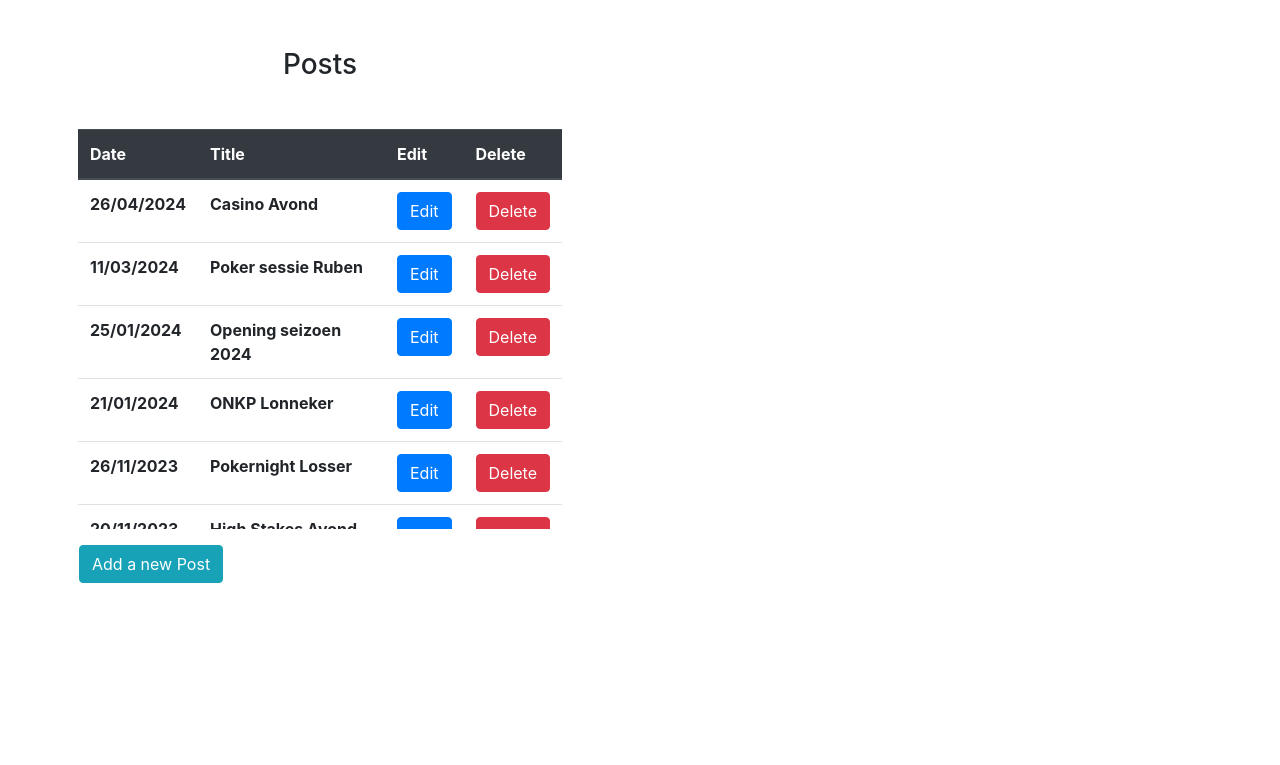
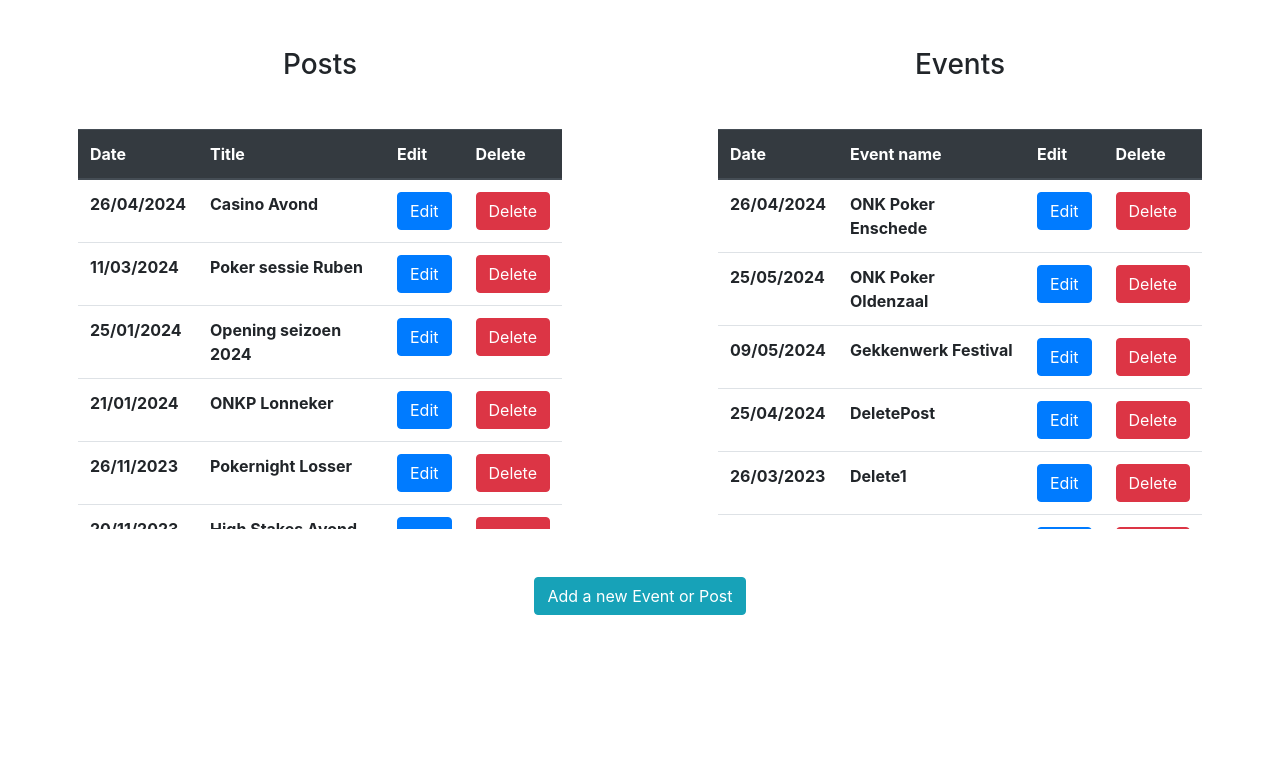
Before and after one commit to Niek-Damink/PokerPals, a Flask app: page /admin/post-events in a window 1280 px wide. Shown: the part 96-861 px from the top of the page. Run offline with Flask 3, Linux system fonts and the light colour scheme; a user stored in the database is signed in; some libraries are stand-ins or nearby versions.

Commit message:
Added functionality for editing of events

```diff
--- a/src/website/admin.py
+++ b/src/website/admin.py
@@ -231,7 +231,7 @@ def adminAddSession(amount):
 def adminPostEvents():
     if current_user.name != "Admin":
         return redirect(url_for('auth.login'))
-    return render_template("admin/adminPostEventsOverview.html", user = current_user, post_list = getPosts())
+    return render_template("admin/adminPostEventsOverview.html", user = current_user, post_list = getPosts(), event_list = getEventsAdmin())
 
 @admin.route('/post-events/delete-post/<id>', methods=['DELETE'])
 @login_required
@@ -240,7 +240,7 @@ def adminPostEventsDeletePost(id):
         return redirect(url_for('auth.login'))
     flash("Successfully deleted post", "success")
     deletePost(id)
-    return render_template("admin/adminPostEventsOverview.html", user = current_user, post_list = getPosts())
+    return redirect(url_for("admin.adminAddPostEvents"))
 
 
 @admin.route('/post-events/add', methods=['GET'])
@@ -285,6 +285,23 @@ def adminAddPost():
         flash("Succesfully created post")
     return redirect(url_for("admin.adminPostEvents"))
 
+@admin.route('/post-events/edit-event/<id>', methods=['POST'])
+@login_required
+def adminEditEvent(id):
+    if current_user.name != "Admin":
+        return redirect(url_for('auth.login'))
+    name = request.form.get("event_name")
+    date = request.form.get("date").split("/"); the_date = request.form.get("date")
+    if len(name) == 0:
+        flash("Please enter a name", "error")
+        return redirect(url_for("admin.adminPostEvents"))
+    elif len(date) != 3 or not date[0].isdigit() or not date[1].isdigit() or not date[2].isdigit() or len(date[0]) != 2 or len(date[1]) != 2 or len(date[2]) != 4:
+        flash("Please fill in a correct date (DD/MM/YYYY)", "error")
+        return redirect(url_for("admin.adminPostEvents"))
+    Events.query.filter(Events.id == id).update({Events.name: name, Events.date:the_date})
+    db.session.commit()
+    return redirect(url_for("admin.adminPostEvents"))
+
 @admin.route('/post-events/edit-post/<id>', methods=['POST'])
 @login_required
 def adminEditPost(id):
@@ -299,7 +316,7 @@ def adminEditPost(id):
         flash("Please enter a title", "error")
         return redirect(url_for("admin.adminPostEvents"))
     elif len(text) == 0:
-        flash("Pleas enter some text", "error")
+        flash("Please enter some text", "error")
         return redirect(url_for("admin.adminPostEvents"))
     elif len(date) != 3 or not date[0].isdigit() or not date[1].isdigit() or not date[2].isdigit() or len(date[0]) != 2 or len(date[1]) != 2 or len(date[2]) != 4:
         flash("Please fill in a correct date (DD/MM/YYYY)", "error")
--- a/src/website/dbQueries.py
+++ b/src/website/dbQueries.py
@@ -228,6 +228,10 @@ def getPosts():
     all_posts = Post.query.order_by(Post.id.desc()).all()
     return all_posts
 
+def getEventsAdmin():
+    all_events = Events.query.all()
+    return all_events
+
 def getEvents():
     year = datetime.datetime.today().strftime('%Y')
     month = datetime.datetime.today().strftime('%m')
--- a/src/website/templates/admin/adminPostEventsOverview.html
+++ b/src/website/templates/admin/adminPostEventsOverview.html
@@ -19,20 +19,48 @@
                     <tr>
                         <th>{{post.date}}</th>
                         <th>{{post.title}}</th>
-                        <td><button onclick="editPost('{{post.id}}', '{{post.title}}', '{{post.date}}', '{{post.text | urlencode}}')" class="btn btn-primary" data-toggle="modal" data-target="#postModal">Edit</button></td>
-                        <td><button onclick="startDeletePost('{{post.id}}', '{{post.title}}')" class="btn btn-danger" data-toggle="modal" data-target="#areYouSureModal">Delete</button></td>
+                        <td><button
+                                onclick="editPost('{{post.id}}', '{{post.title}}', '{{post.date}}', '{{post.text | urlencode}}')"
+                                class="btn btn-primary" data-toggle="modal" data-target="#postModal">Edit</button></td>
+                        <td><button onclick="startDeletePost('{{post.id}}', '{{post.title}}')" class="btn btn-danger"
+                                data-toggle="modal" data-target="#areYouSureModal">Delete</button></td>
                     </tr>
                     {%endfor%}
                 </tbody>
             </table>
         </div>
-        <div class="m-3">
-        <button onclick="add()" class="btn btn-info">Add a new Post</button>
     </div>
+    <div class="col m-5">
+        <h3 align="center" class="mb-5">Events</h3>
+        <div class="col overflow-auto" style="max-height: 400px;">
+            <table class="table">
+                <thead class="thead-dark">
+                    <tr>
+                        <th scope="col">Date</th>
+                        <th scope="col">Event name</th>
+                        <th scope="col">Edit</th>
+                        <th scope="col">Delete</th>
+                    </tr>
+                </thead>
+                <tbody>
+                    {% for event in event_list%}
+                    <tr>
+                        <th>{{event.date}}</th>
+                        <th>{{event.name}}</th>
+                        <td><button
+                                onclick="editEvent('{{event.id}}', '{{event.name}}', '{{event.date}}')"
+                                class="btn btn-primary" data-toggle="modal" data-target="#eventModal">Edit</button></td>
+                        <td><button onclick="startDeleteEvent('{{event.id}}', '{{event.name}}')" class="btn btn-danger"
+                                data-toggle="modal" data-target="#areYouSureModal">Delete</button></td>
+                    </tr>
+                    {%endfor%}
+                </tbody>
+            </table>
+        </div>
     </div>
-    <div class="col-md-6 my-auto">
-
-    </div>
+</div>
+<div class="text-center mb-5">
+    <button onclick="add()" class="btn btn-info">Add a new Event or Post</button>
 </div>
 
 
@@ -144,6 +172,12 @@
         document.getElementById("text").value = decodeURIComponent(text)
     }
 
+    function editEvent(id, name, date){
+        document.getElementById("editEvent").action = "/admin/post-events/edit-event/" + id
+        document.getElementById("event_name").value = name
+        document.getElementById("date").value = date
+    }
+
     function startDeletePost(id, title) {
         document.getElementById("deleteYes").onclick = function() {
             deletePost(id);
```
Also changed, not shown: src/instance/database.db.
